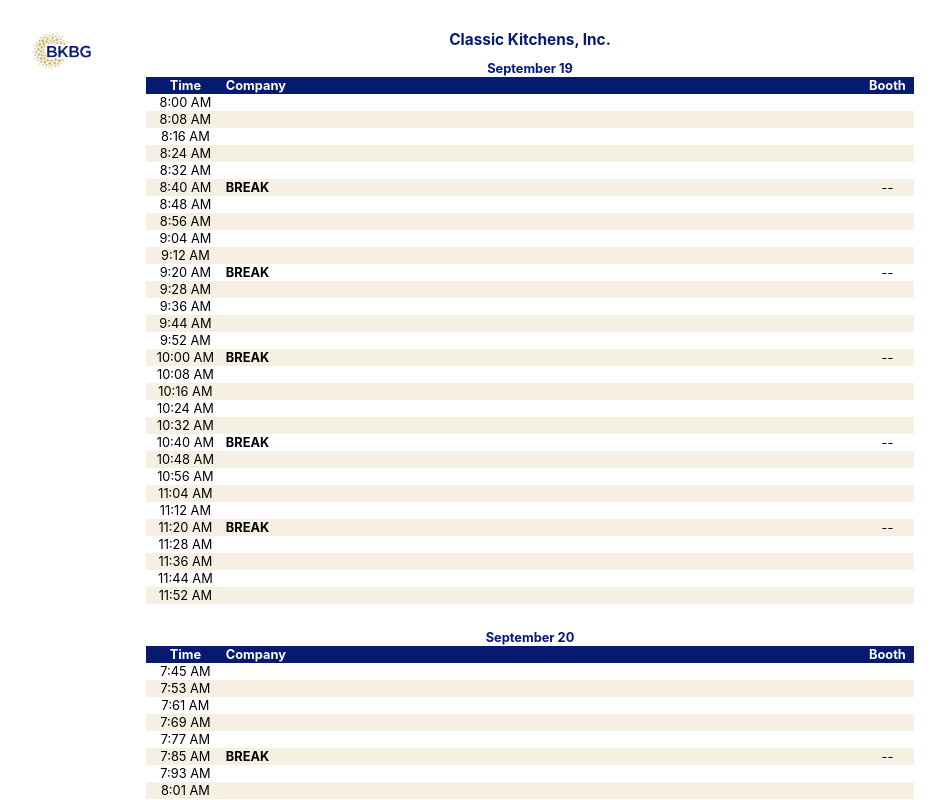
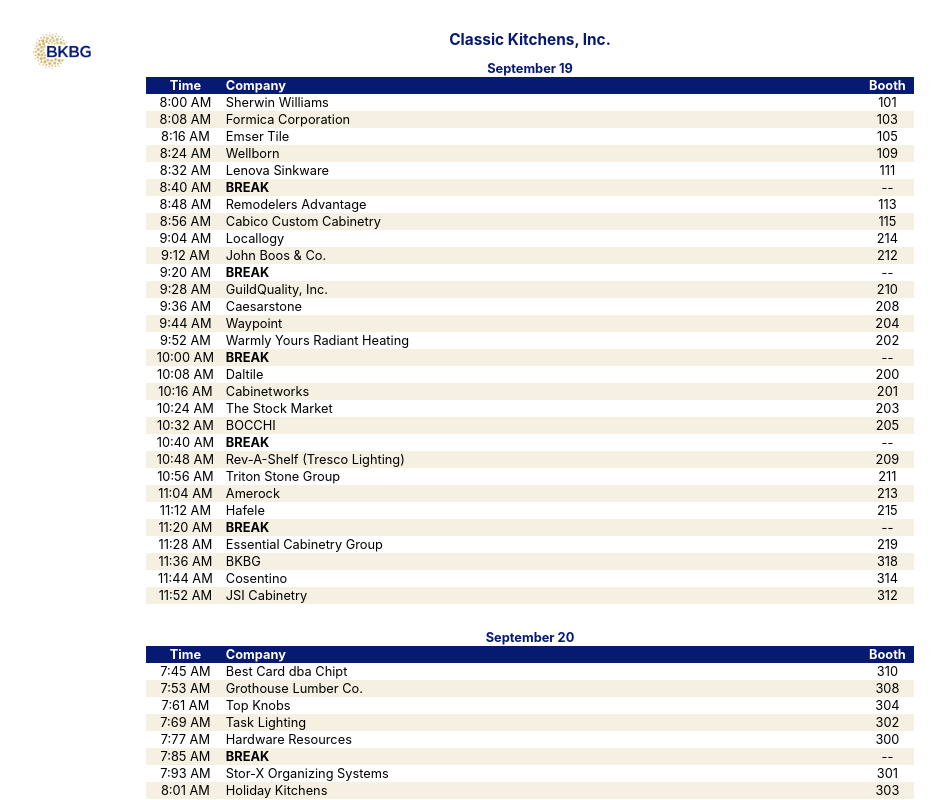
Before and after one commit to jesseflorig/rotations-generator, a React (Create React App) app: page / in a window 1280 px wide. Shown: the top 800 px of the page, without its empty margins (110-1055 px from the left). Built offline with nearby package versions, Linux system fonts and the light colour scheme.

Commit message:
changed booth order column

```diff
--- a/src/booths.js
+++ b/src/booths.js
@@ -1,4 +1,4 @@
-import booths from './data/boothNumbers.json'
+import booths from './data/vendors.json'
 import { rotateArrayLeft } from './utils'
 
 // Create an array from start to end
@@ -13,7 +13,7 @@
 const buildRotation = (idxList) => {
   let rotation = []
   idxList.map(idx => {
-    const boothByIdx = booths.filter(booth => booth.order === `${idx}`)[0]
+    const boothByIdx = booths.filter(booth => booth.rotationOrder === `${idx}`)[0]
     rotation.push(boothByIdx)
   })
   return rotation
```
